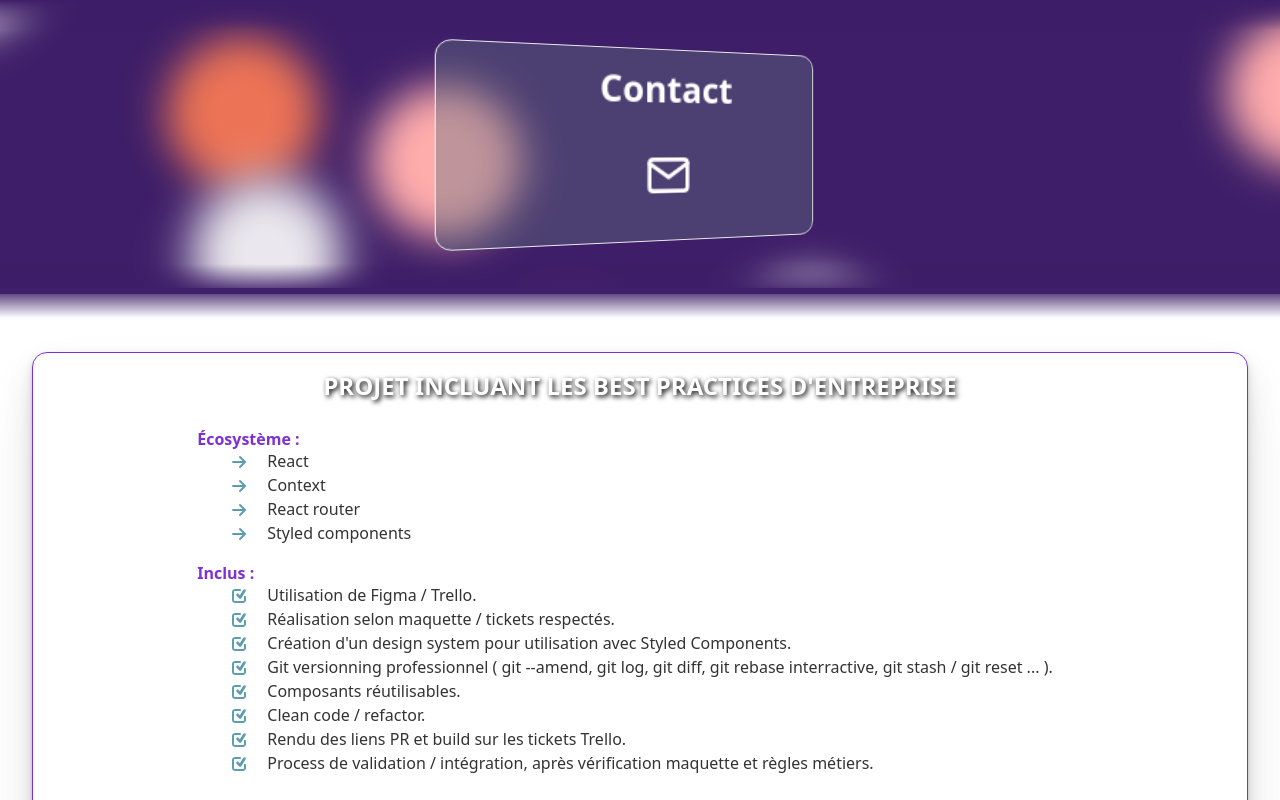
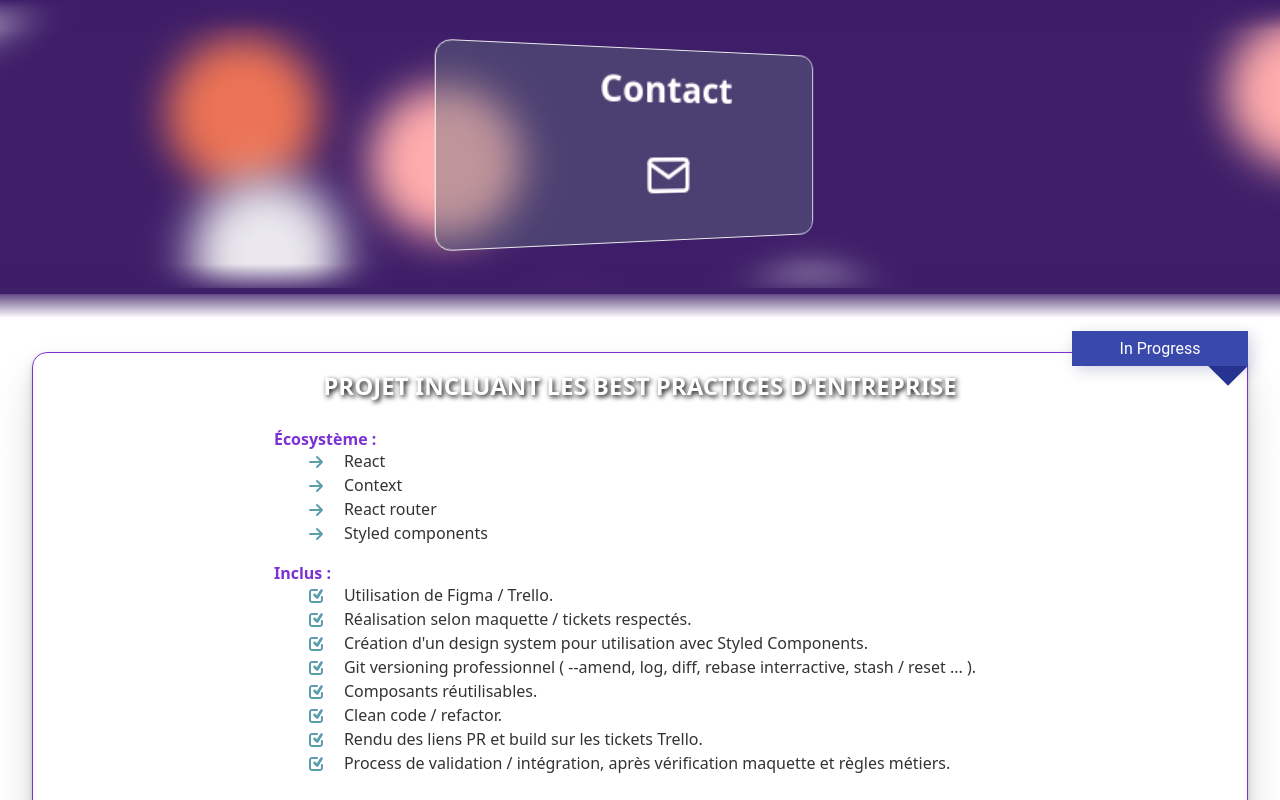
Before and after one commit to ayns789/portfolio, a React (Create React App) app: page / in a window 1280 px wide. Shown: the top 800 px of the page. Built offline with nearby package versions, Linux system fonts and the light colour scheme.

Commit message:
update component main

```diff
--- a/src/components/MainProject/index.jsx
+++ b/src/components/MainProject/index.jsx
@@ -6,6 +6,7 @@ import Image2 from '../../assets/images/ecran2.png';
 export default function MainProject() {
   return (
     <>
+      <div className={style.cardLabel} data-label='In Progress'>
         <div className={style.layout}>
           <h2 className={style.h2Layout}>Projet incluant les best practices d'entreprise</h2>
           <div className={style.globalContent}>
@@ -31,7 +32,7 @@ export default function MainProject() {
                   <button className={'button'}>Voir les PR</button>
                 </a>
                 <a
-                href='https://crazee-burger-gx6p-6k069xu7m-ayns789.vercel.app/'
+                  href='https://ayns-build-crazee-burger.vercel.app/'
                   target='_blank'
                   rel='noopener noreferrer'
                 >
@@ -42,6 +43,7 @@ export default function MainProject() {
           </div>
           <div className={style.rightSection}></div>
         </div>
+      </div>
     </>
   );
 }
--- a/src/components/MainProject/index.module.css
+++ b/src/components/MainProject/index.module.css
@@ -5,6 +5,7 @@
   margin: 2em;
   border-radius: 15px;
   box-shadow: rgba(0, 0, 0, 0.07) 0px 1px 2px, rgba(0, 0, 0, 0.07) 0px 2px 4px, rgba(0, 0, 0, 0.07) 0px 4px 8px, rgba(0, 0, 0, 0.07) 0px 8px 16px, rgba(0, 0, 0, 0.07) 0px 16px 32px, rgba(0, 0, 0, 0.07) 0px 32px 64px;
+
 }
 
 .h2Layout {
@@ -22,16 +23,41 @@
   grid-template-columns: 50% 1fr;
 }
 
+/* /////////// */
 
+.cardLabel::before{
+  position: absolute;
+  top:2rem;
+  right: 2.4rem;
+  content: '';
+  background: #283593;
+  height: 28px;
+  width: 28px;
+  transform : rotate(45deg);
+}
+
+.cardLabel::after{
+  position: absolute;
+  content: attr(data-label);
+  top: 11px;
+  right: 32px;
+  padding: 0.5rem;
+  width: 10rem;
+  background: #3949ab;
+  color: white;
+  text-align: center;
+  font-family: 'Roboto', sans-serif;
+  box-shadow: 4px 4px 15px rgba(26, 35, 126, 0.2);
+}
 
 /* /////////// */
+
 .imgBox {
   display: flex;
   flex-direction: column;
   /* border: 2px solid brown; */
   align-items: center;
 }
-
 
 .imgMainProject {
   width: 23em;
@@ -42,6 +68,7 @@
   object-fit: contain;
   box-shadow: rgba(0, 0, 0, 0.35) 0px 5px 15px;
 }
+
 /* /////////// */
 
 .btnBox {
--- a/src/components/TextSectionMain/index.jsx
+++ b/src/components/TextSectionMain/index.jsx
@@ -43,8 +43,8 @@ export default function TextSectionMain() {
           </span>
           <span className={style.icnCheck}>
             <TiInputChecked />
-            Git versionning professionnel ( git --amend, git log, git diff, git rebase interractive,
-            git stash / git reset ... ).
+            Git versioning professionnel ( --amend, log, diff, rebase interractive, stash / reset
+            ... ).
           </span>
           <span className={style.icnCheck}>
             <TiInputChecked />
```
Lines whose indentation alone changed are shown as unchanged.
